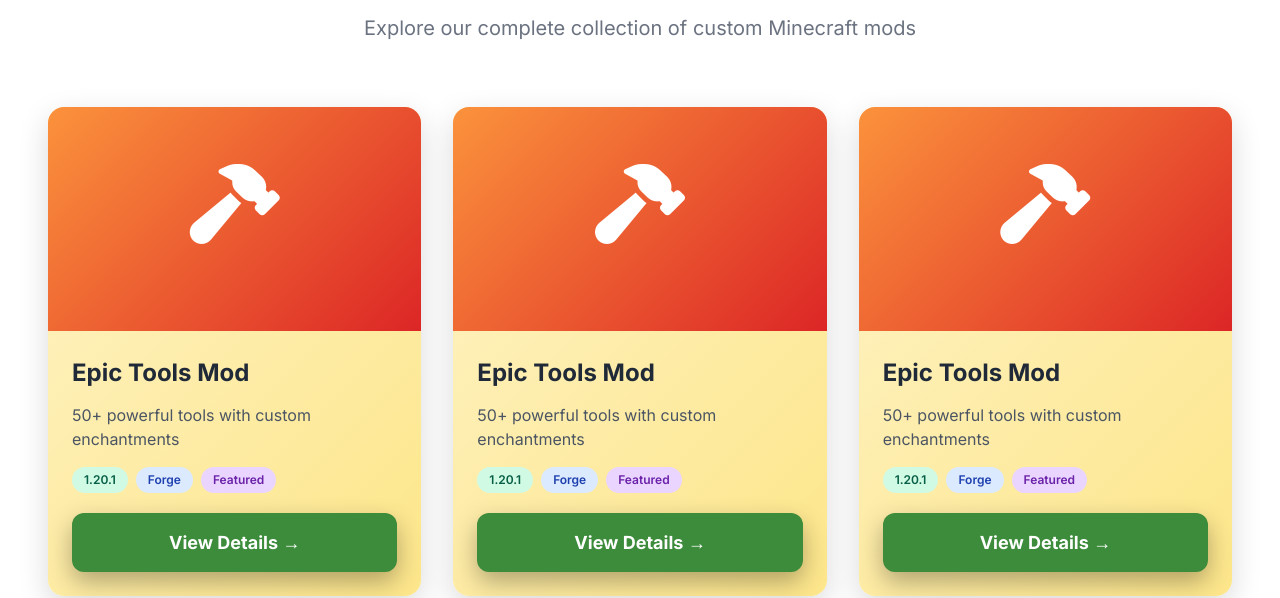
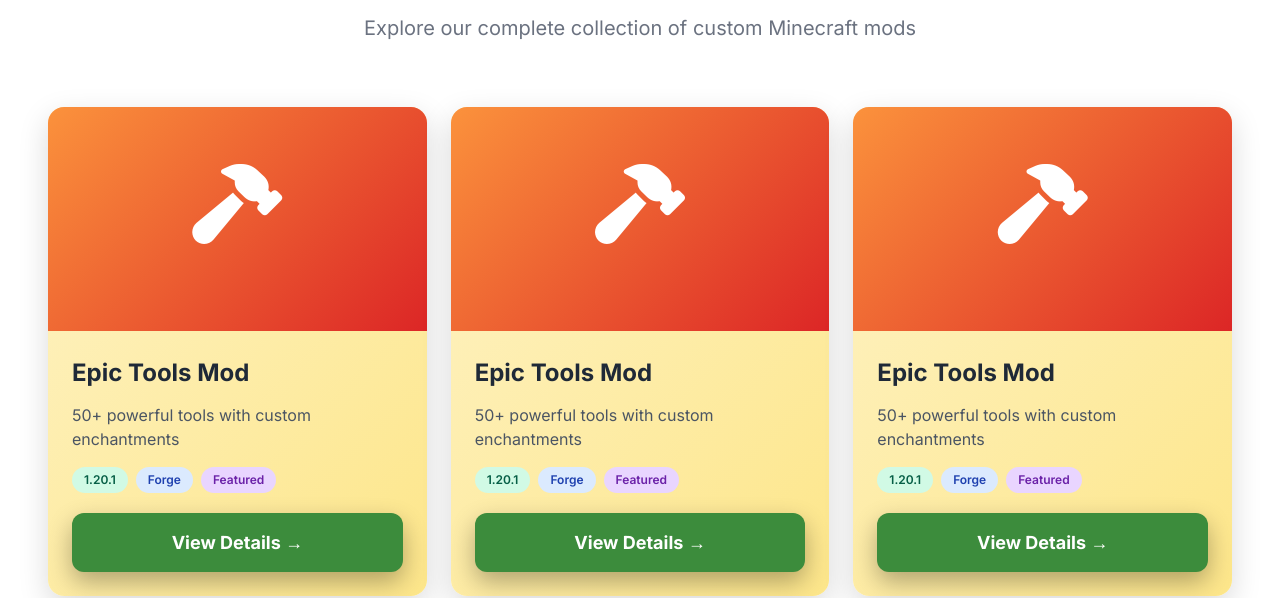
Before and after one commit to Mine-Fire-Bro/mfb.mods.com, a plain HTML site: page mods.html in a window 1280 px wide. Shown: the part 235-833 px from the top of the page. Drawn offline with nearby package versions, Linux system fonts and the light colour scheme.

Commit message:
Update mods.html

```diff
--- a/mods.html
+++ b/mods.html
@@ -52,7 +52,7 @@
         <p class="section-description">Explore our complete collection of custom Minecraft mods</p>
       </div>
 
-      <div class="mods-grid">
+      <div class="mods-grid grid grid-cols-1 sm:grid-cols-2 lg:grid-cols-3 gap-6 mt-8">
         <!-- Epic Tools Mod -->
         <div class="mod-card mod-card-orange">
           <div class="mod-card-image" style="background: linear-gradient(135deg, #fb923c 0%, #dc2626 100%);">
```
